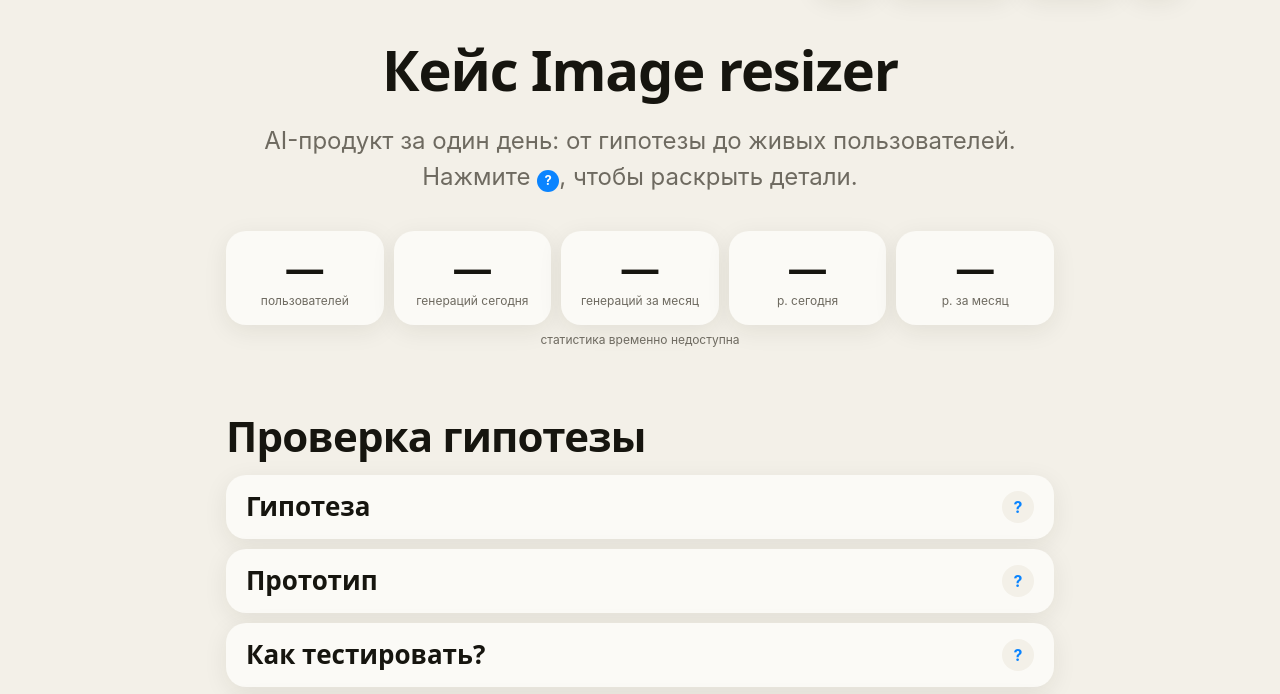
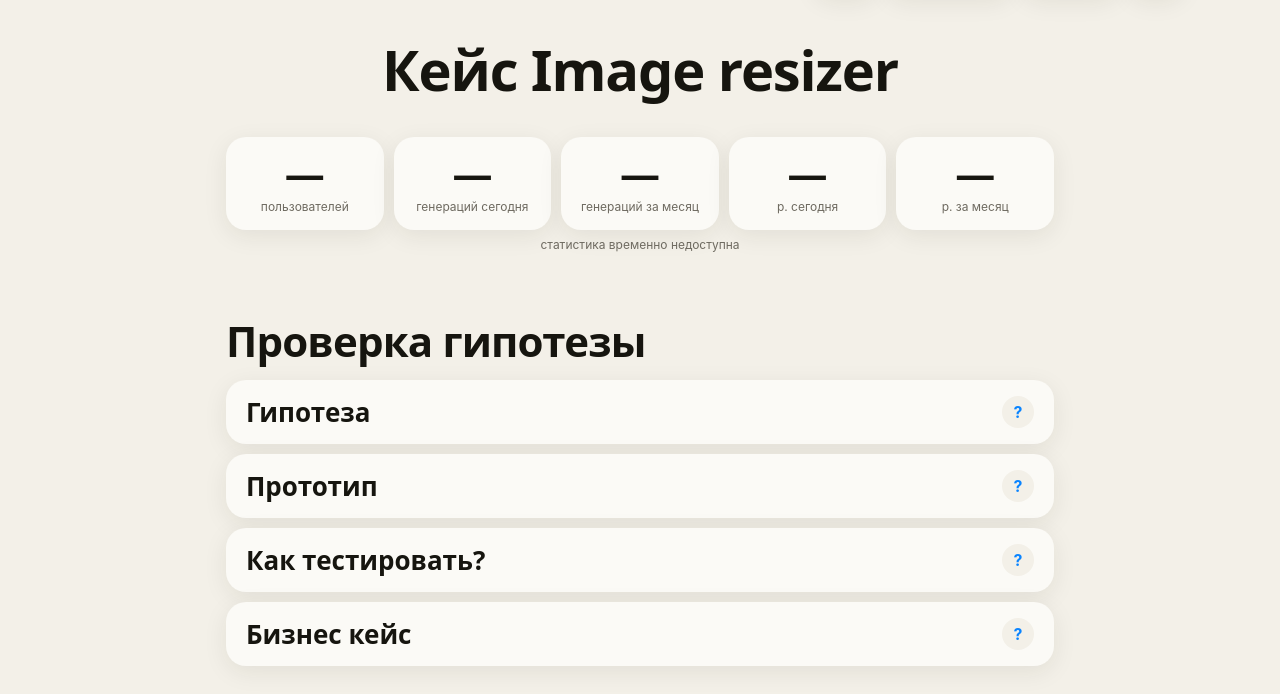
Before and after one commit to FelixNamba/imgrsz, a plain HTML site: page web/case/index.html in a window 1280 px wide. Shown: the part 61-755 px from the top of the page. Drawn offline with Linux system fonts and the light colour scheme; no server answers; a web font is replaced by a local one.

Commit message:
Case: remove subtitle

```diff
--- a/web/case/index.html
+++ b/web/case/index.html
@@ -26,7 +26,6 @@
 
 <main class="case">
   <h1 class="center">Кейс Image resizer</h1>
-  <p class="lead center">AI-продукт за один день: от гипотезы до живых пользователей. Нажмите <span class="q-inline">?</span>, чтобы раскрыть детали.</p>
 
   <section class="stats" aria-live="polite">
     <div class="stat"><b id="s-users">—</b><span>пользователей</span></div>
```
